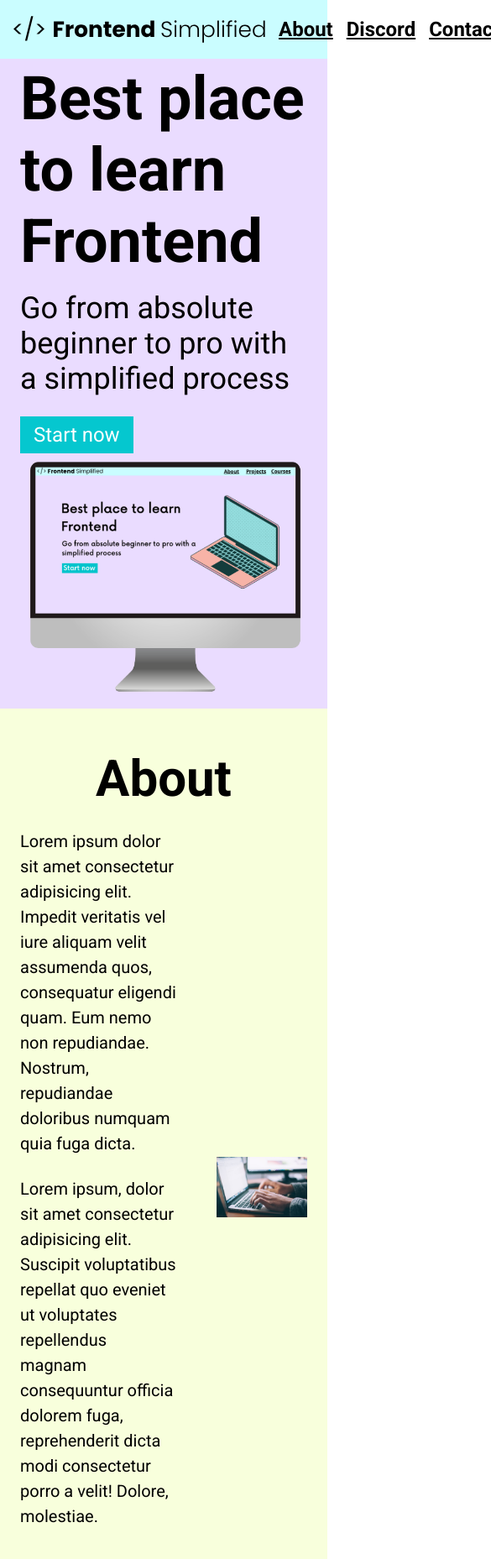
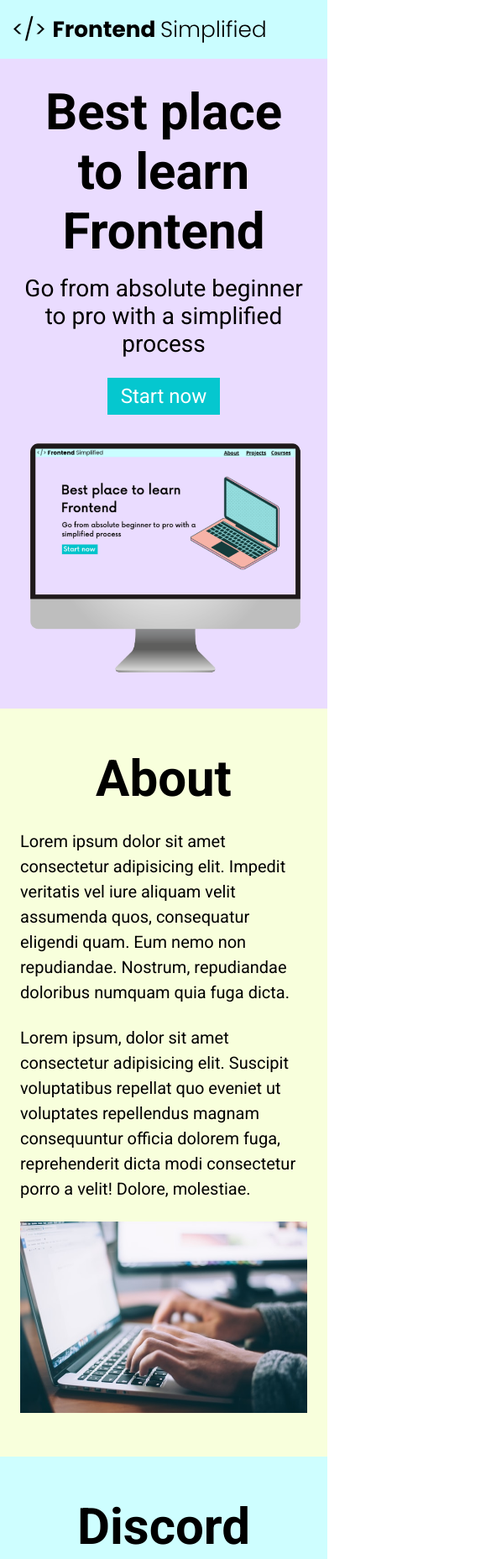
Before and after one commit to Gracie0119/first-mini-project, a plain HTML site: page index.html in a window 390 px wide. Shown: the top 1857 px of the page at 84% size, 585 px wide, since content can reach past the window. Drawn offline with Linux system fonts and the light colour scheme.

Commit message:
Completed first webpage

```diff
--- a/index.html
+++ b/index.html
@@ -25,7 +25,7 @@
             <p class="subheader">
               Go from absolute beginner to pro with a simplified process
             </p>
-            <button>Start now</button>
+            <button class="home__description--button">Start now</button>
           </div>
           <figure>
             <img src="./assets/laptop.png" alt="Home page image" />
--- a/style.css
+++ b/style.css
@@ -145,6 +145,7 @@ form {
     display: flex;
     flex-direction: column;
     margin: 0 auto;
+    padding: 0 24px;
 }
 
 input, textarea {
@@ -184,4 +185,62 @@ footer {
  .row {
     flex-direction: column;
 }
+
+.home__description {
+    margin-bottom: 24px;
+    display: flex;
+    flex-direction: column;
+    align-items: center;
 }
+
+.home__description--button {
+    max-width: 240px;
+}
+
+h1 {
+    text-align: center;
+    font-size: 60px;
+}
+
+.subheader {
+    text-align: center;
+    font-size: 28px;
+}
+
+ul {
+    display: none;
+}
+
+.section__description {
+    flex-direction: column;
+}
+
+.section__description--wrapper {
+    width: 100%;
+}
+
+.about__img--wrapper {
+    width: 100%;
+}
+
+#discord .section__description {
+    flex-direction: column-reverse;
+}
+
+footer {
+    padding: 48px 24px;
+}
+
+.footer__logo {
+    max-width: 360px;
+}
+
+.footer__link {
+    padding: 0 8px;
+    font-size: 18px;
+}
+
+.footer__links {
+    margin-bottom: 24px;
+}
+}
```
